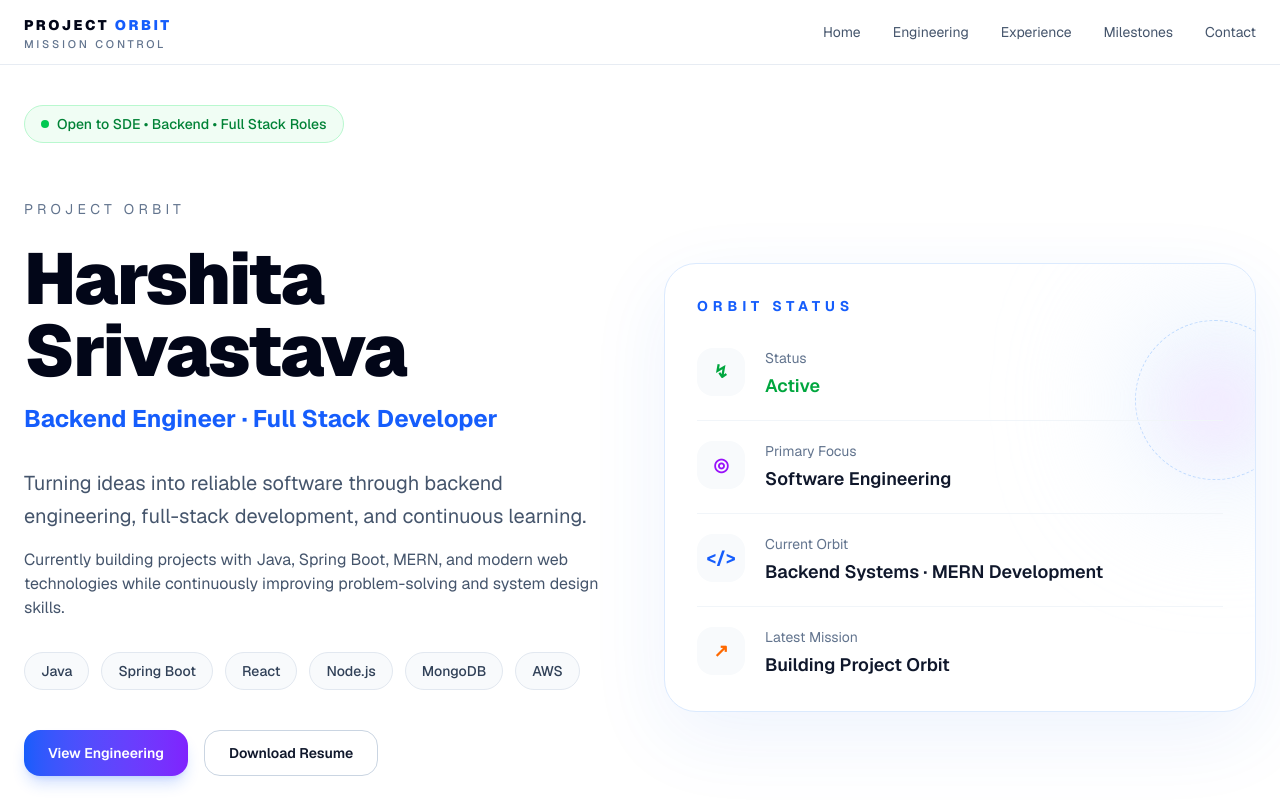
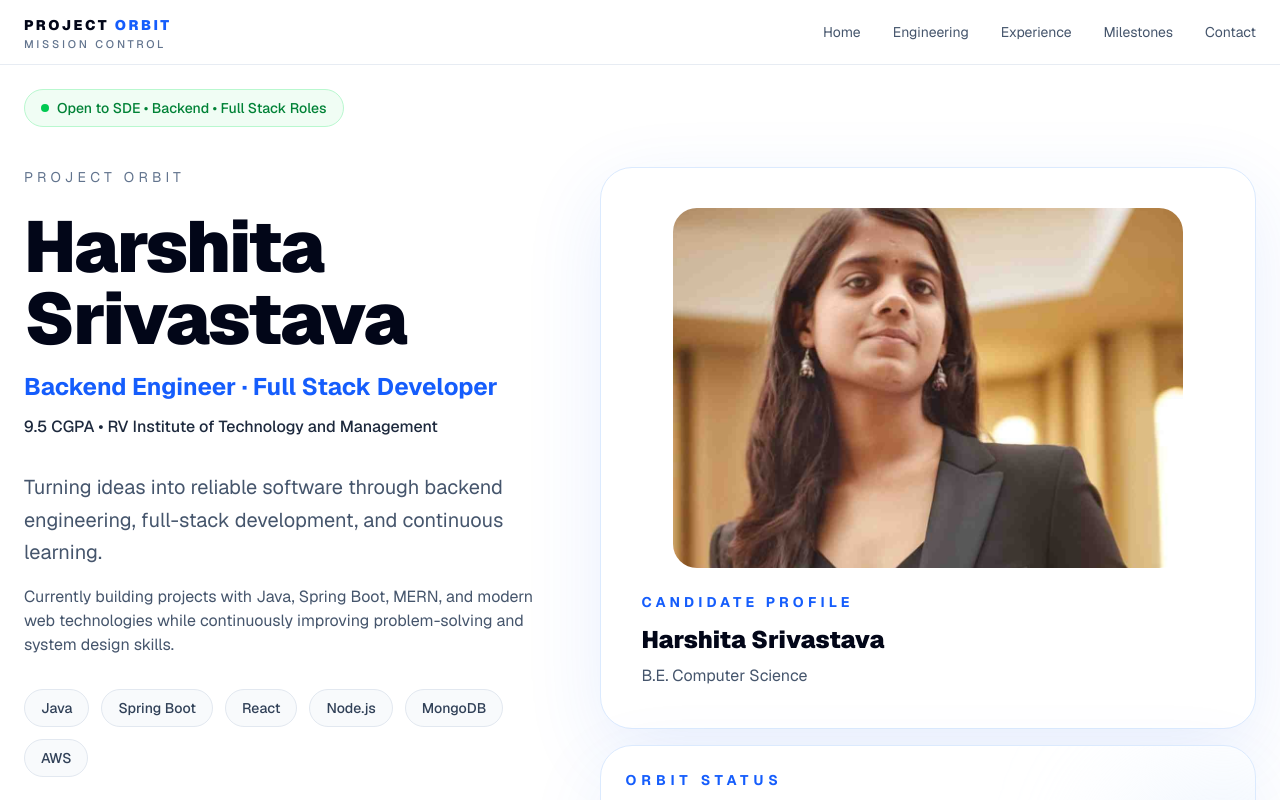
Before and after one commit to HARSHITA-SRIVASTAVA/project-orbit, a Next.js app: page / in a window 1280 px wide. Shown: the top 800 px of the page. Built offline with nearby package versions, Linux system fonts and the light colour scheme.

Commit message:
feat:added profile photo to hero

```diff
--- a/components/home/AvailabilityBadge.tsx
+++ b/components/home/AvailabilityBadge.tsx
@@ -6,6 +6,8 @@ export default function AvailabilityBadge() {
       <span className="text-sm font-medium text-green-700">
         Open to SDE • Backend • Full Stack Roles
       </span>
+
     </div>
+
   );
 }
--- a/components/home/Hero.tsx
+++ b/components/home/Hero.tsx
@@ -2,20 +2,21 @@ import Button from "@/components/ui/Button";
 import Container from "@/components/layout/Container";
 import OrbitStatus from "./OrbitStatus";
 import AvailabilityBadge from "./AvailabilityBadge";
+import ProfileCard from "./ProfileCard";
 
 import TechStack from "./TechStack";
 
 export default function Hero() {
   return (
-    <section className="pt-10 pb-10">
+    <section className="pt-6 pb-12">
       <Container>
         <AvailabilityBadge />
-        <div className=" mt-8 grid gap-12 lg:grid-cols-2 lg:items-center">
+        <div className=" mt-4 grid gap-10 lg:grid-cols-[0.9fr_1.1fr] lg:items-start">
 
           {/* Left Side */}
 
           <div>
-            <p className="mb-6 text-sm uppercase tracking-[0.3em] text-slate-500">
+            <p className="text-sm uppercase tracking-[0.3em] text-slate-500">
               Project Orbit
             </p>
 
@@ -25,6 +26,10 @@ export default function Hero() {
 
             <p className="mt-4 text-2xl font-bold text-blue-600">
               Backend Engineer · Full Stack Developer
+            </p>
+
+            <p className="mt-3 text-base font-medium text-slate-800">
+                9.5 CGPA • RV Institute of Technology and Management
             </p>
 
             <p className="mt-8 max-w-2xl text-xl leading-relaxed text-slate-600">
@@ -48,7 +53,10 @@ full-stack development, and continuous learning.
           </div>
 
           {/* Right Side */}
-          <OrbitStatus />
+          <div className="space-y-4">
+  <ProfileCard />
+  <OrbitStatus />
+</div>
 
         </div>
       </Container>
--- a/components/home/OrbitStatus.tsx
+++ b/components/home/OrbitStatus.tsx
@@ -27,7 +27,7 @@ const statusItems = [
 
 export default function OrbitStatus() {
   return (
-    <div className="relative overflow-hidden rounded-[2rem] border border-blue-100 bg-white p-8 shadow-[0_24px_80px_rgba(37,99,235,0.08)]">
+    <div className="relative overflow-hidden rounded-[2rem] border border-blue-100 bg-white p-6 shadow-[0_24px_80px_rgba(37,99,235,0.08)]">
       <div className="absolute -right-16 top-10 h-48 w-48 rounded-full bg-blue-100/60 blur-3xl" />
       <div className="absolute -right-10 top-14 h-40 w-40 rounded-full border border-dashed border-blue-200" />
       <div className="absolute -right-2 top-24 h-24 w-24 rounded-full bg-purple-100/70 blur-xl" />
@@ -37,11 +37,11 @@ export default function OrbitStatus() {
           Orbit Status
         </p>
 
-        <div className="mt-8 divide-y divide-slate-100">
+        <div className="mt-3 divide-y divide-slate-100">
           {statusItems.map((item) => (
-            <div key={item.label} className="flex gap-5 py-5 first:pt-0 last:pb-0">
+            <div key={item.label} className="flex gap-5 py-3 first:pt-0 last:pb-0">
               <div
-                className={`flex h-12 w-12 shrink-0 items-center justify-center rounded-2xl bg-slate-50 text-lg font-bold ${item.accent}`}
+                className={`flex h-10 w-10 shrink-0 items-center justify-center rounded-2xl bg-slate-50 text-base font-bold ${item.accent}`}
               >
                 {item.icon}
               </div>
--- /dev/null
+++ b/components/home/ProfileCard.tsx
@@ -0,0 +1,31 @@
+import Image from "next/image";
+
+export default function ProfileCard() {
+  return (
+    <div className="rounded-[2rem] border border-blue-100 bg-white p-4 shadow-[0_24px_80px_rgba(37,99,235,0.10)]">
+      <div className="relative mx-auto mt-6 h-[360px] w-[82%] overflow-hidden rounded-[1.5rem]">
+        <Image
+          src="/profile.jpg"
+          alt="Harshita Srivastava"
+          fill
+          className="object-cover object-[center_25%]"
+          priority
+        />
+      </div>
+
+      <div className="p-6">
+        <p className="text-sm font-bold uppercase tracking-[0.3em] text-blue-600">
+          Candidate Profile
+        </p>
+
+        <h3 className="mt-3 text-2xl font-black text-slate-950">
+          Harshita Srivastava
+        </h3>
+
+        <p className="mt-2 text-slate-600">
+          B.E. Computer Science
+        </p>
+      </div>
+    </div>
+  );
+}
```
Also changed, not shown: public/profile.jpg (added).
